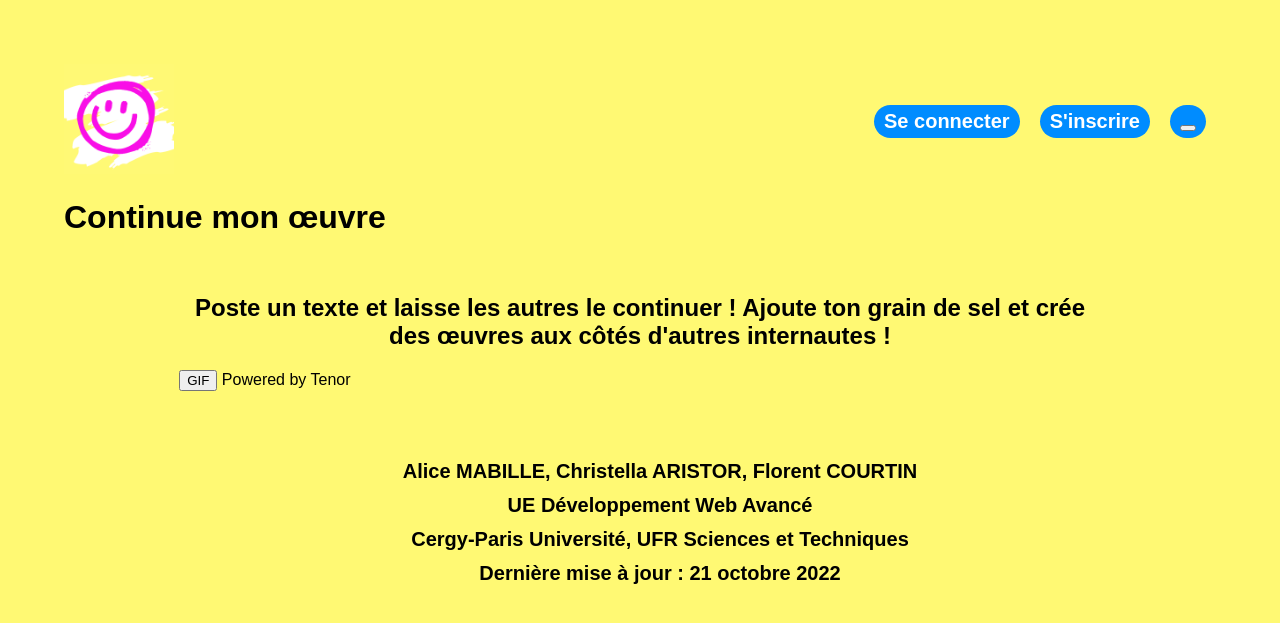
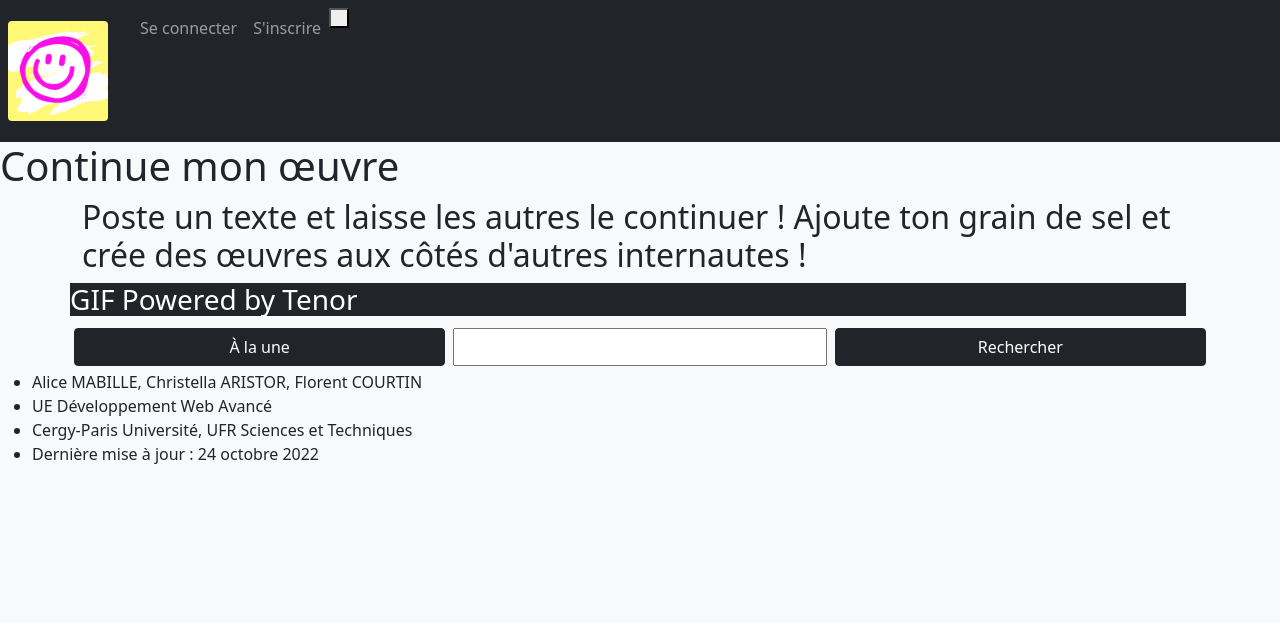
Before and after one commit to alicemabille/continuemonoeuvre, a PHP site: page /index.php in a window 1280 px wide. Shown: the top 623 px of the page. Run offline with PHP 8.4, Linux system fonts and the light colour scheme; data that the repository does not hold is empty.

Commit message:
API tenor fonctionnelle

```diff
--- a/include/footer.inc.php
+++ b/include/footer.inc.php
@@ -3,7 +3,7 @@
   		<li class="footer-list-item">Alice MABILLE, Christella ARISTOR, Florent COURTIN</li>
   		<li class="footer-list-item">UE Développement Web Avancé</li>
   		<li class="footer-list-item">Cergy-Paris Université, UFR Sciences et Techniques</li>
-    	<li class="footer-list-item">Dernière mise à jour : 21 octobre 2022</li>
+    	<li class="footer-list-item">Dernière mise à jour : 24 octobre 2022</li>
   	</ul>
 </footer>
 <script src="https://ajax.googleapis.com/ajax/libs/jquery/3.6.1/jquery.min.js"></script>
--- a/include/functions.inc.php
+++ b/include/functions.inc.php
@@ -0,0 +1,16 @@
+<?php
+
+/**
+ * Echos "active" if the page passed as a parameter is the current page. Useful with bootstrap for a cool nav menu.
+ * @param page : the page you want to know is active or not.
+ */
+function active_page(string $page) : void{
+    $uri = $_SERVER['REQUEST_URI'];
+    $uri_arr = explode("?",$uri);
+    $current_page = $uri_arr[0];
+    if($current_page=="/".$page){
+        echo "active";
+    }
+}
+
+?>
--- a/include/header.inc.php
+++ b/include/header.inc.php
@@ -1,11 +1,30 @@
-<header>
-  <nav>
-    <a href="index.php"><img src="images/logo.png" alt="Continue mon &oelig;uvre" id="logo-header"/></a>
-    <ul>
-      <li><a href="connexion.php">Se connecter</a></li>
-      <li><a href="inscription.php">S'inscrire</a></li>
-      <li><button id="style_button"></button></li>
-		</ul>
-  </nav>
-  <h1>Continue mon &oelig;uvre</h1>
-</header>
+<?php include "functions.inc.php"; ?>
+<!DOCTYPE html>
+<html lang="fr">
+<head>
+    <meta charset="utf-8" />
+	<meta name="author" content="alice mabille"/>
+    <meta name="viewport" content="width=device-width, initial-scale=1">
+    <link rel="icon" type="image/ico" href="favicon.ico"/>
+	<!-- Latest compiled and minified CSS -->
+	<link rel="stylesheet" href="https://cdn.jsdelivr.net/npm/bootstrap@5.1.1/dist/css/bootstrap.min.css" />
+	<!-- jQuery library -->
+    <script src="https://cdn.jsdelivr.net/npm/bootstrap@5.1.1/dist/js/bootstrap.min.js"></script>
+	<!-- Popper JS -->
+	<script src="https://cdn.jsdelivr.net/npm/popper.js@1.16.1/dist/umd/popper.min.js"></script>
+    <script> const TENOR_API_KEY = <?php echo "\"".$_ENV["TENOR_API_KEY"]."\""; ?></script>
+    <title>Continue mon &oelig;uvre <?php if($tire!=null){ echo " - ".$titre; }?></title>
+
+</head>
+<body class="bg-primary bg-light">
+  <header>
+    <nav class="navbar navbar-expand-sm bg-dark navbar-dark">
+      <ul class="navbar-nav">
+        <li class="nav-item navbar-brand" id="index-nav-item"><a class="nav-link <?php active_page("index.php");?>" href="index.php"><img src="images/logo.png" alt="Continue mon &oelig;uvre" id="logo-header" class="img-fluid rounded" style="width:5em;"/></a></li>
+        <li class="nav-item" id="signin-nav-item"><a class="nav-link <?php active_page("connexion.php");?>" href="connexion.php">Se connecter</a></li>
+        <li class="nav-item" id="signup-nav-item"><a class="nav-link <?php active_page("inscription.php");?>" href="inscription.php">S'inscrire</a></li>
+        <li class="nav-item" id="color-mode-button"><button class="nav-link" id="style_button"></button></li>
+      </ul>
+    </nav>
+    <h1>Continue mon &oelig;uvre</h1>
+  </header>
--- a/index.php
+++ b/index.php
@@ -4,26 +4,24 @@
 	}
 ?> -->
 
-<!DOCTYPE html>
-<html lang="fr">
-	<head>
-        <meta charset="utf-8" />
-		<title>Continue mon &oelig;uvre</title>
-		<meta name="author" content="alice mabille"/>
-		<link rel="stylesheet" href="style.css">
-		<link rel="icon" type="image/ico" href="favicon.ico"/>
-	</head>
-
-	<body>
-		<?php include "include/header.inc.php"; ?>
+<?php include "include/header.inc.php"; ?>
 	<main>
-		<section>
+		<section class="container">
 			<h2>Poste un texte et laisse les autres le continuer ! Ajoute ton grain de sel et crée des œuvres aux côtés d'autres internautes !</h2>
-			<button id="gif_button">GIF</button>
-			<label for="gif_button">Powered by Tenor</label>
-			<ul id="gif_list">
-
-			</ul>
+			<article>
+				<h3 class="text-info row col-12 bg-dark text-white">GIF Powered by Tenor</h3>
+				<div class="row">
+					<button id="featured_gif_button" class="btn btn-dark dropdown col m-1">À la une</button>
+					<input type="text" id="search_gif_input" class="col m-1"/>
+					<button id="search_gif_button" class="btn btn-dark col m-1">Rechercher</button>
+				</div>
+				<div id="gif_list_1" class="row">
+				</div>
+				<div id="gif_list_2" class="row">
+				</div>
+				<div id="gif_list_3" class="row">
+				</div>
+			</article>
 		</section>
 	</main>
 
--- a/scripts/script.js
+++ b/scripts/script.js
@@ -1,5 +1,3 @@
-import "secret.js";
-
 /* document.getElementById("style_button").innerHTML = "<img src=\"images/light_mode.svg\"/>";
 
 document.getElementById("signin_form").addEventListener('change',function(){
@@ -19,116 +17,30 @@ document.getElementById("signup_form").addEventListener('change',function(){
 
 
 
-/* Requêtes AJAX vers l'API giphy (format JSON)
-const TRENDING_GIFS_URL = "https://api.giphy.com/v1/gifs/trending?api_key=gEFNlsVdIT1cLToq9t4m6k07fjmyNMYe&limit=25&rating=g";
+//          TENOR GIFS
 
-var xhr = new XMLHttpRequest();
-
-function makeRequest(url) {
-    xhr.onreadystatechange = function () {
-        // Process the server response here.
-        if (this.readyState == 4 && this.status == 200) { // Everything is good, the response was received.
-            const response = JSON.parse(this.responseText);
+$("#featured_gif_button").click(function() {
+    $("#gif_list").empty();
+    $.get(`https://tenor.googleapis.com/v2/featured?key=${TENOR_API_KEY}&client_key=continue+mon+oeuvre`, function(data, status){
+        for(let i=0;i<data.results.length/3;i++){
+            $("#gif_list_1").append(`<div class="preview_gif col-6 m-1 "><img src="${data.results[i].media_formats.tinygif.url}" class="rounded img-fluid" /></div>`);
         }
-    }
-
-    xhr.open('POST', url);
-    xhr.send();
-}
-
-$("#giphy_button").click(function() {
-    makeRequest(TRENDING_GIFS_URL);
-    var i;
-    var data = response.data;
-    for(i=0;i<sizeof(data);i++){
-        $("#gif_list").append(`<li class=\"gif\"><img src=\"${data[i].images.downsized.url}\"/></li>`);
-    }
+        for(let i=data.results.length/3;i<data.results.length*2/3;i++){
+            $("#gif_list_2").append(`<div class="preview_gif col-6 m-1 "><img src="${data.results[i].media_formats.tinygif.url}" class="rounded img-fluid" /></div>`);
+        }
+        for(let i=data.results.length*2/3;i<data.results.length;i++){
+            $("#gif_list_3").append(`<div class="preview_gif col-6 m-1 "><img src="${data.results[i].media_formats.tinygif.url}" class="rounded img-fluid" /></div>`);
+        }
+    });
 });
 
- */
-
-
-
-//          TENOR GIFS
-
-
-// url Async requesting function
-/* function httpGetAsync(url, callback)
-{
-    // create the request object
-    var xmr = new XMLHttpRequest();
-
-    // set the state change callback to capture when the response comes in
-    xmr.onreadystatechange = function()
-    {
-        if (xmr.readyState == 4 && xmr.status == 200)
-        {
-            //appelle la focntion tenorCallback_search ici référencée comme "callback"
-            callback(url.responseText);
+$("#search_gif_button").click(function() {
+    $("#gif_list").empty();
+    var q = $("#search_gif_input").val();
+    console.log(q);
+    $.get(`https://tenor.googleapis.com/v2/search?key=${TENOR_API_KEY}&client_key=continue+mon+oeuvre&q=${q}`, function(data, status){
+        for(let i=0;i<data.results.length;i++){
+            $("#gif_list").append(`<div class=\"preview_gif col m-1\"><img src="${data.results[i].media_formats.tinygif.url}" class="rounded img-fluid" /></div>`);
         }
-    }
-
-    // open as a GET call, pass in the url and set async = True
-    xmr.open("GET", url, true);
-
-    // call send with no params as they were passed in on the url string
-    xmr.send();
-
-    return;
-}
-
-
-// callback for the top 8 GIFs of search
-function tenorCallback_search(responsetext)
-{
-    // Parse the JSON response
-    var response_objects = JSON.parse(responsetext);
-
-    var top_10_gifs = response_objects["results"];
-    var i;
-    for(i=0;i<sizeof(data);i++){
-        $("#gif_list").append(`<li class=\"preview_gif\"><img src="${top_10_gifs[i]["media_formats"]["nanogif"]["url"]}" style="width:220px;height:164px;" /></li>`);
-    }
-
-    return;
-}
-
-
-// function to call the trending and category endpoints
-function grab_data() {
-    var trend_url = `https://g.tenor.com/v1/trending?key=${TENOR_API_KEY}&locale=fr&media_filter=minimal&content_filter=high`;
-    httpGetAsync(trend_url,tenorCallback_search);
-
-    // data will be loaded by each call's callback
-    return;
-}*/
-
-/* $.ajax({
-    url : `https://g.tenor.com/v1/trending?key=${TENOR_API_KEY}&locale=fr&media_filter=minimal&content_filter=high`,
-}).done(function( data ) {
-    var i;
-    for(i=0;i<sizeof(data);i++){
-        $("#gif_list").append(`<li class=\"preview_gif\"><img src="${top_10_gifs[i]["media_formats"]["nanogif"]["url"]}" style="width:220px;height:164px;" /></li>`);
-    }
-}); */
-
-$("#gif_button").click(function() {
-    // start the flow
-    //grab_data();
-
-    /*$("#gif_liste").load(url, function(responseTxt, statusTxt, xhr){
-        if(statusTxt == "success")
-          alert("External content loaded successfully!");
-        if(statusTxt == "error")
-          alert("Error: " + xhr.status + ": " + xhr.statusText);
-      });*/
-
-    $.get(`https://g.tenor.com/v1/trending?key=${TENOR_API_KEY}&locale=fr&media_filter=minimal&content_filter=high`, function(data, status){
-    alert("Data: " + data + "\nStatus: " + status);
     });
-
 });
-
-$("#gif_button").hover(function() {
-    $("#gif_list").show();
-});
```
Also changed, not shown: connexion.php (+4 -12 lines), inscription.php (+4 -12 lines).
